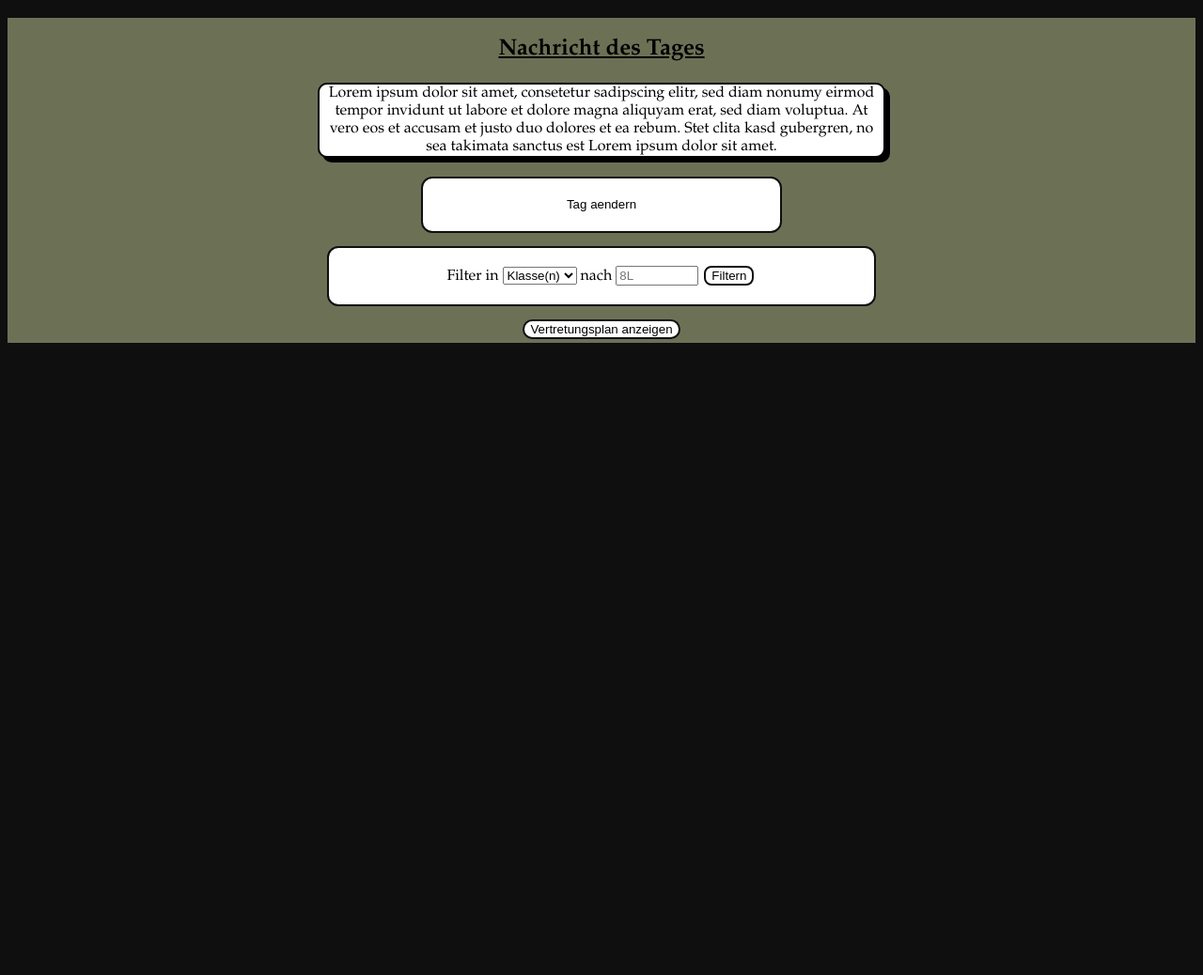
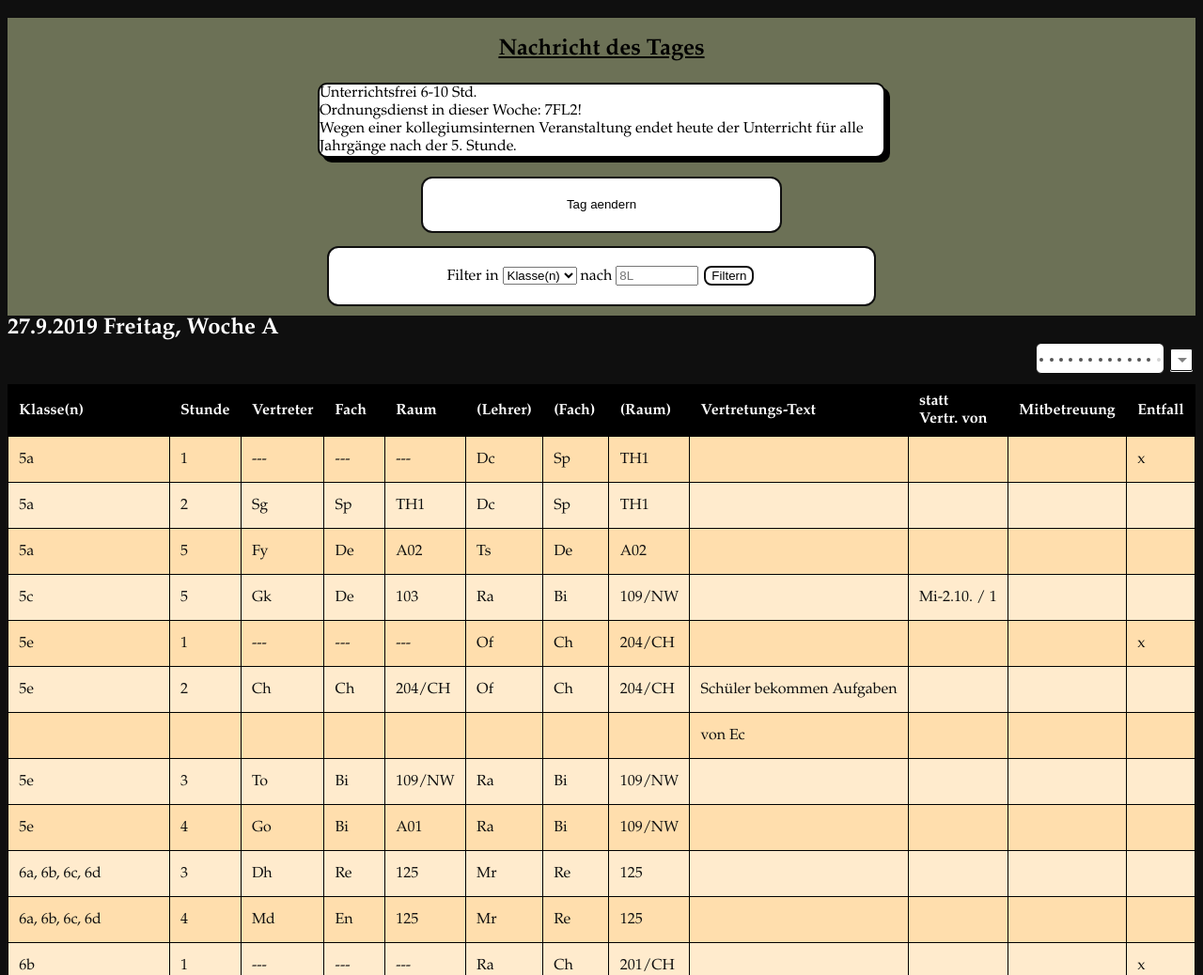
Before and after one commit to Lin2D2/Webpage, a plain HTML site: page index.html in a window 1280 px wide. Shown: the part 62-1100 px from the top of the page at 94% size. Before the commit the page ends 800 px from the top, so only its background shows below. Drawn offline with Linux system fonts and the light colour scheme.

Commit message:
some fixes

```diff
--- a/css/main.css
+++ b/css/main.css
@@ -15,6 +15,7 @@ h2 {
 }
 
 p {
+  text-align: left;
   border-radius: 10px;
   background: white;
   color: black;
--- a/css/table.css
+++ b/css/table.css
@@ -2,6 +2,10 @@ body {
     background: #0F0F0F;
     font-family: "Palatino Linotype", "Book Antiqua", Palatino, serif
   }
+
+tbody {
+  color: #0F0F0F;
+}
 
 #title {
   color: #ffff;
--- a/index.html
+++ b/index.html
@@ -9,6 +9,12 @@
         <link rel="manifest" href="/manifest.json">
         <!-- stylesheets -->
         <link rel="stylesheet" type="text/css" href="css/main.css">
+        <link rel="stylesheet" href="/script/include/tablesaw/dist/tablesaw.css">
+        <link rel="stylesheet" href="/css/table.css">
+        <!-- script imports -->
+        <script src="/script/planleser.js"></script>
+        <script src="/script/include/tablesaw/dist/tablesaw.js"></script>
+        <script src="/script/include/tablesaw/dist/tablesaw-init.js"></script>
         <!-- ios support -->
         <link rel="apple-touch-icon" href="/icon/Logo_96x96.png">
         <meta name="apple-mobile-web-app-status-bar" content="#FFE1C4">
@@ -24,7 +30,7 @@
         <div id="top_container">
             <div id="top_div">
                 <h2>Nachricht des Tages</h2>
-                <p id="massage">
+                <p id="message">
                     Lorem ipsum dolor sit amet, consetetur sadipscing elitr, sed diam
                     nonumy eirmod tempor invidunt ut labore et dolore magna aliquyam
                     erat, sed diam voluptua. At vero eos et accusam et justo duo
@@ -44,10 +50,71 @@
                     <input id="filter_input" type="text" placeholder="8L">
                     <button id="filter_btn" class="button">Filtern</button>
                 </div>
-                <form action="input_button.htm">
-                    <input id="show_plan" type="button" class="button" value="Vertretungsplan anzeigen" onClick="self.location.href='planstuff/plan_page.html'">
-                </form>
             </div>
+        </div>
+        <div class="docs">
+            <h1 id="title">20.9.2019 Freitag, Woche B</h1>
+        </div>
+
+        <div class="tablesaw-overflow">
+
+        <table id="main_table" class="tablesaw tablesaw-columntoggle" data-tablesaw-mode="columntoggle" data-tablesaw-minimap id="plan-235">
+             <thead>
+
+                <tr>
+                    <th scope="col" data-tablesaw-priority="persist">Klasse(n)</th>
+                    <th scope="col" data-tablesaw-priority="1">Stunde</th>
+                    <th scope="col" data-tablesaw-priority="5">Vertreter</th>
+                    <th scope="col" data-tablesaw-priority="4">Fach</th>
+                    <th scope="col" data-tablesaw-priority="3">Raum</th>
+                    <th scope="col" data-tablesaw-priority="2">(Lehrer)</th>
+                    <th scope="col" data-tablesaw-priority="1">(Fach)</th>
+                    <th scope="col" data-tablesaw-priority="2">(Raum)</th>
+                    <th scope="col" data-tablesaw-priority="5">Vertretungs-Text</th>
+                    <th scope="col" data-tablesaw-priority="6">statt<br>Vertr. von</th>
+                    <th scope="col" data-tablesaw-priority="5">Mitbetreuung</th>
+                    <th scope="col" data-tablesaw-priority="1">Entfall</th>
+                    <th scope="col" data-tablesaw-priority="0">N.Druck. (N)</th>
+                </tr>
+
+             </thead>
+             <tbody id="t-body">
+
+                <!-- <tr class="odd">
+                    <td class="title">5e</td>
+                    <td>1</td>
+                    <td>---</td>
+                    <td>---</td>
+                    <td>---</td>
+                    <td>Of</td>
+                    <td>Ch</td>
+                    <td>204/CH</td>
+                    <td>&nbsp;</td>
+                    <td>&nbsp;</td>
+                    <td>&nbsp;</td>
+                    <td>x</td>
+                    <td>&nbsp;</td>
+                </tr>
+
+                <tr class="even">
+                    <td class="title">7l</td>
+                    <td>3</td>
+                    <td>---</td>
+                    <td>---</td>
+                    <td>---</td>
+                    <td>Pt</td>
+                    <td>Bio</td>
+                    <td>106/CH</td>
+                    <td>&nbsp;</td>
+                    <td>&nbsp;</td>
+                    <td>&nbsp;</td>
+                    <td>x</td>
+                    <td>&nbsp;</td>
+                </tr> -->
+
+             </tbody>
+        </table>
+
         </div>
         <script type="text/javascript" src="/script/app.js"></script>
 
--- a/planstuff/plan.json
+++ b/planstuff/plan.json
@@ -1,7 +1,7 @@
 [
     {
         "title": "27.9.2019 Freitag, Woche A",
-        "message": "\nNachrichten zum Tag\nUnterrichtsfrei\u00a06-10 Std.\nOrdnungsdienst in dieser Woche: 7FL2!\nWegen einer kollegiumsinternen Veranstaltung endet heute der Unterricht f\u00fcr alle Jahrg\u00e4nge nach der 5. Stunde.\n",
+        "message": "Unterrichtsfrei\u00a06-10 Std.<br>Ordnungsdienst in dieser Woche: 7FL2!<br>Wegen einer kollegiumsinternen Veranstaltung endet heute der Unterricht f\u00fcr alle Jahrg\u00e4nge nach der 5. Stunde.<br>",
         "table": [
             {
                 "klasse": "5a",
--- a/script/planleser.js
+++ b/script/planleser.js
@@ -14,7 +14,7 @@ function loadJSON(callback) {
 
     let xobj = new XMLHttpRequest();
         xobj.overrideMimeType("application/json");
-    xobj.open('GET', 'plan.json', true);
+    xobj.open('GET', '/planstuff/plan.json', true);
     xobj.onreadystatechange = function () {
           if (xobj.readyState == 4 && xobj.status == "200") {
             // Required use of an anonymous callback as .open will NOT return a value but simply returns undefined in asynchronous mode
@@ -30,19 +30,21 @@ function loadJSON(callback) {
      let dict = JSON.parse(response)
      set_plan_data(dict[day]["table"]);
      set_title(dict[day]["title"]);
+     set_message(dict[day]["message"]);
     });
    }
 
 init();
 
+function set_message(message) {
+    document.getElementById("message").innerHTML = message;
+};
+
 function set_title(title) {
-    console.log(title)
     document.getElementById("title").innerHTML = title;
-}
+};
 
 function set_plan_data(raw_plan_data) {
-    console.log(raw_plan_data);
-
     for(i = 0; i < sizeObj(raw_plan_data) - 1; i+= 2) {
         const html_plan_odd = `
             <tr class="odd">
```
Also changed, not shown: planstuff/plan_page.html (deleted, +0 -92 lines).
